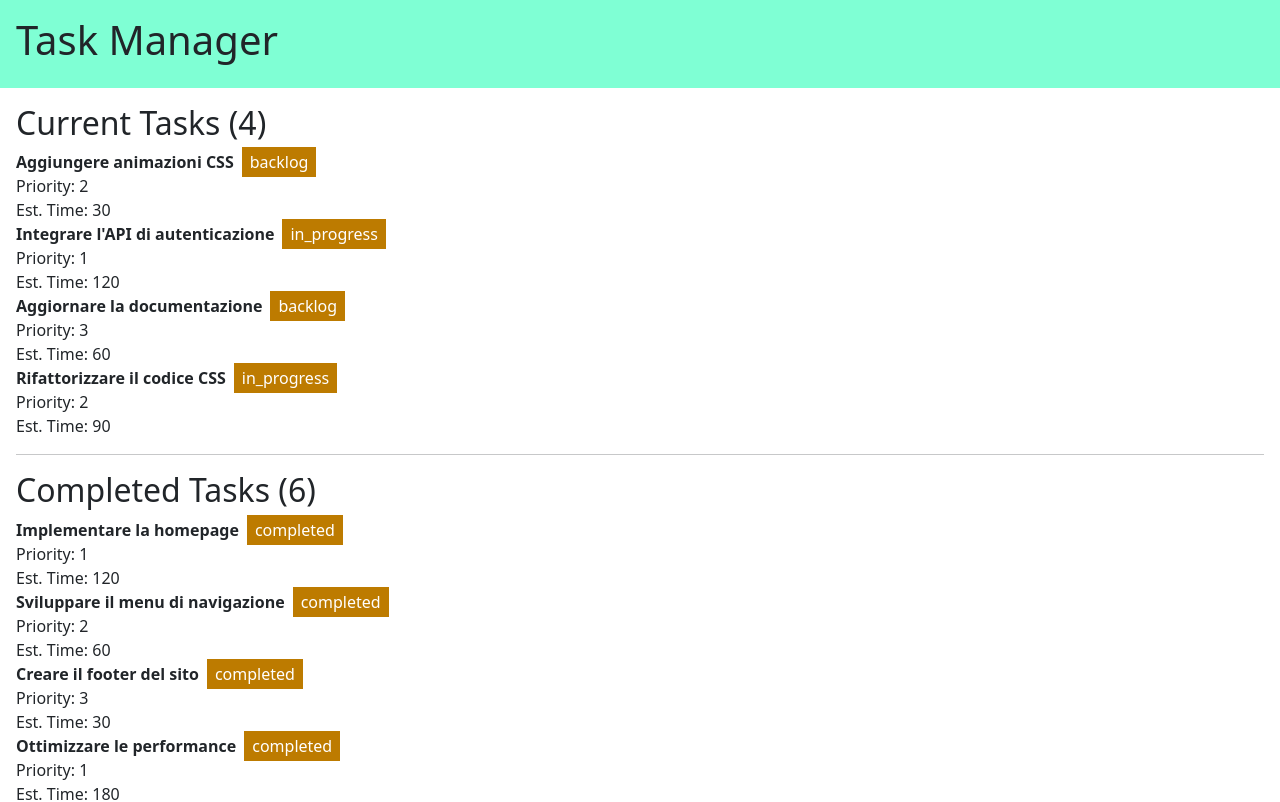
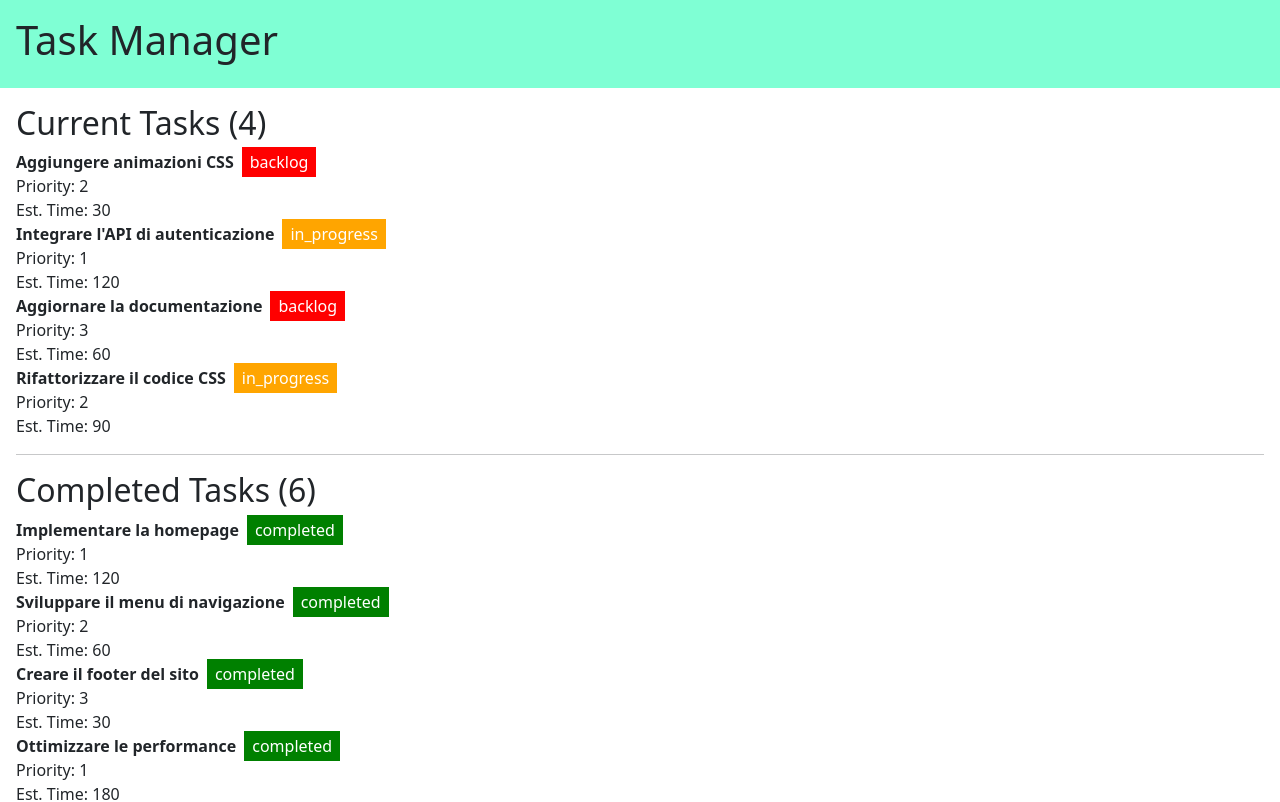
Before and after one commit to Alessandro-Fiora/react-task-list, a React (Vite) app: page / in a window 1280 px wide. Shown: the top 802 px of the page. Built offline with nearby package versions, Linux system fonts and the light colour scheme.

Commit message:
colored labels

```diff
--- a/src/App.css
+++ b/src/App.css
@@ -6,7 +6,3 @@ li,
 ul {
   padding: 0 !important;
 }
-
-.status-label {
-  background-color: rgb(189, 123, 0);
-}
--- a/src/App.jsx
+++ b/src/App.jsx
@@ -4,6 +4,15 @@ import viteLogo from "/vite.svg";
 import "bootstrap/dist/css/bootstrap.min.css";
 import "./App.css";
 import tasks from "./db/tasks";
+
+const getStatusColor = (task) => {
+  let statusColor;
+  if (task.state === "backlog") statusColor = "red";
+  else if (task.state === "in_progress") statusColor = "orange";
+  else statusColor = "green";
+
+  return statusColor;
+};
 
 const fiterCurrentTasks = () =>
   tasks.filter(
@@ -23,7 +32,10 @@ const renderCurrentTasks = () => {
           <ul>
             <li key={task.id}>
               <b>{task.title}</b>
-              <span className="status-label text-white py-1 px-2 ms-2">
+              <span
+                className="status-label text-white py-1 px-2 ms-2"
+                style={{ backgroundColor: getStatusColor(task) }}
+              >
                 {task.state}
               </span>
             </li>
@@ -46,7 +58,10 @@ const renderCompletedTasks = () => {
           <ul>
             <li key={task.id}>
               <b>{task.title}</b>
-              <span className="status-label text-white py-1 px-2 ms-2">
+              <span
+                className="status-label text-white py-1 px-2 ms-2"
+                style={{ backgroundColor: getStatusColor(task) }}
+              >
                 {task.state}
               </span>
             </li>
```
